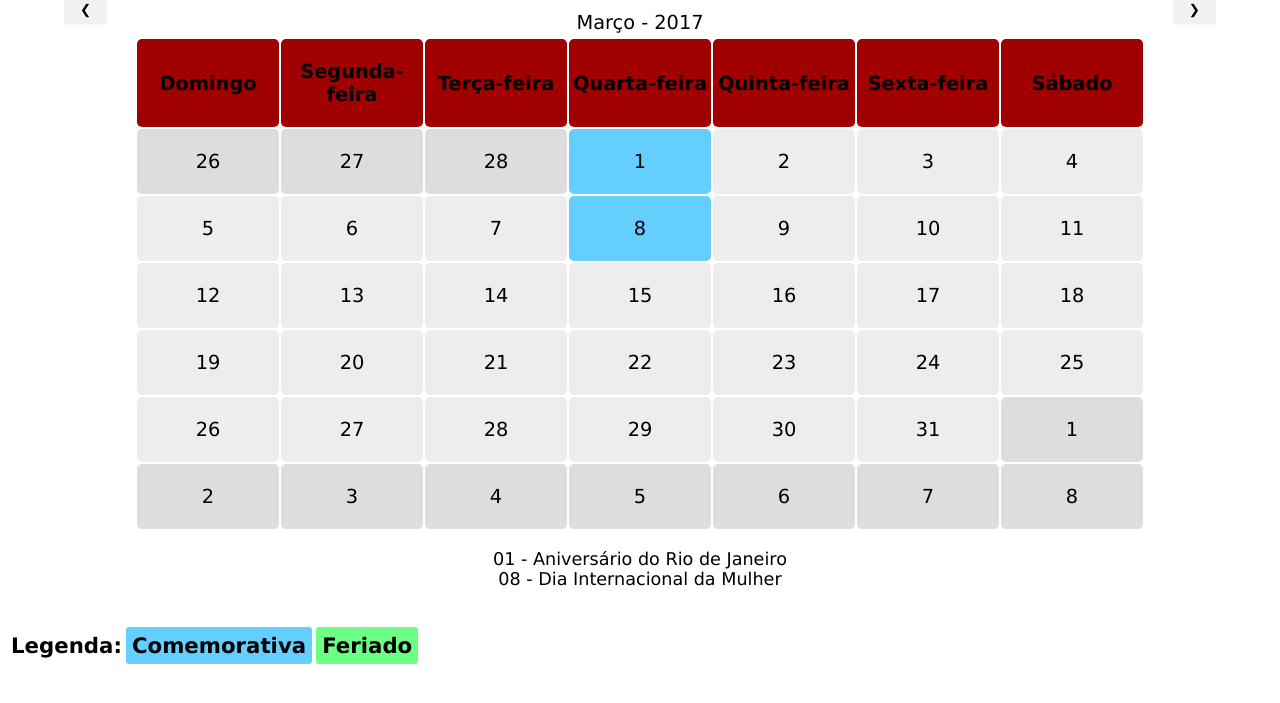
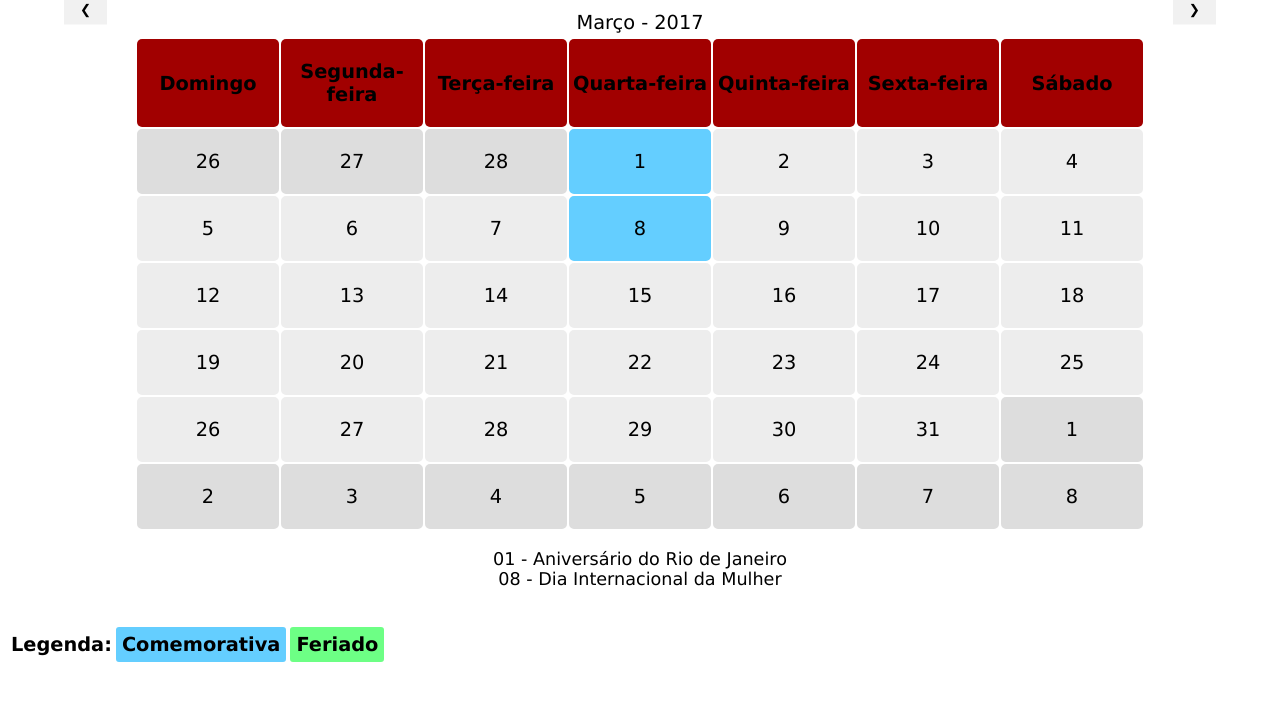
Before and after one commit to TreinoeDieta/Website, a Jekyll site: the page calendario/index.html, which Jekyll copies as it is, in a window 1280 px wide. Shown: the top 703 px of the page. Built offline with Jekyll 4.4.1, drawn with Linux system fonts in a browser that asks for light colours.

Commit message:
Update index.html

```diff
--- a/calendario/index.html
+++ b/calendario/index.html
@@ -137,7 +137,7 @@ table, th, td, p {
   </tr>
 </table>
 	<p>01 - Aniversário do Rio de Janeiro<br/>08 - Dia Internacional da Mulher</p><br/>
-	<div class="legenda"><table><tr><th>Legenda: </th><th><div class="comemorativa1">Comemorativa</div></th><th><div class="feriado1">Feriado</div></th></tr></table></div>
+	<table><tr><th>Legenda: </th><th><div class="comemorativa1">Comemorativa</div></th><th><div class="feriado1">Feriado</div></th></tr></table>
     </div>
 
 <div class="mySlides">
```
